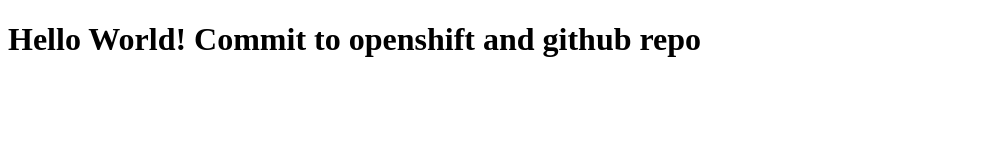
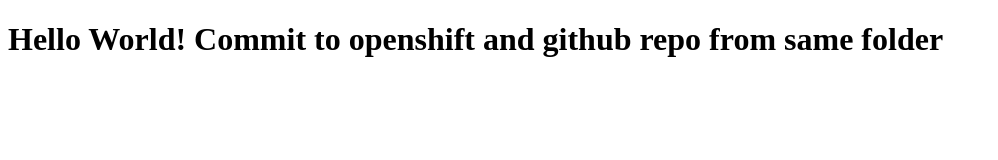
Before and after one commit to huoming/cs5610spring2016, a website: page public/hello.html in a window 1280 px wide. Shown: the whole page, without its empty margins (0-998 px from the left). Drawn offline with Linux system fonts and the light colour scheme.

Commit message:
change hello.html

```diff
--- a/public/hello.html
+++ b/public/hello.html
@@ -5,6 +5,6 @@
     <title>hello</title>
 </head>
 <body>
-<h1>Hello World! Commit to openshift and github repo</h1>
+<h1>Hello World! Commit to openshift and github repo from same folder</h1>
 </body>
 </html>
```
Also changed, not shown: 1 other file.
